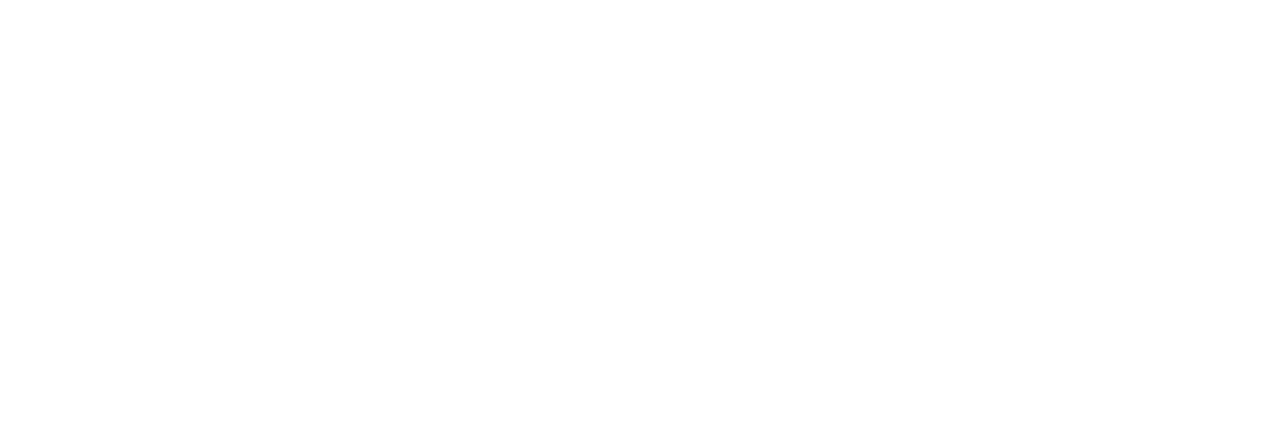
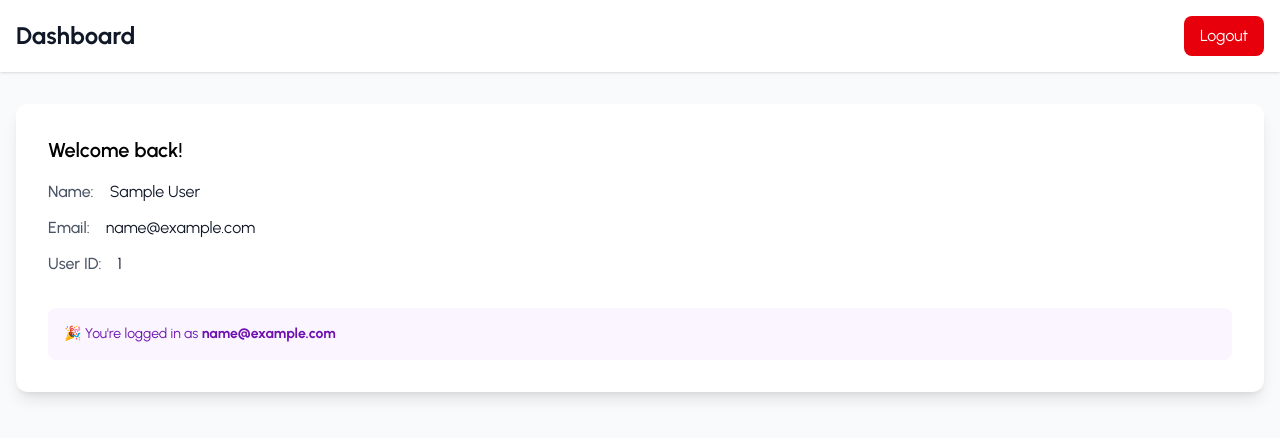
Before and after one commit to lalit2506verma/CloudShare, a React (Vite) app: page /dashboard in a window 1280 px wide. Before the commit this address had no page. Shown: the top 438 px of the page. Built offline with nearby package versions, Linux system fonts and the light colour scheme; sample sign-in values are in the browser's storage; a web font is replaced by a local one.

Commit message:
Added AuthContext and login and logout functionality also created protected routes

```diff
--- a/src/components/loginAndRegister/LoginSection.jsx
+++ b/src/components/loginAndRegister/LoginSection.jsx
@@ -58,7 +58,9 @@
                 />
               </div>
 
-              <button className="bg-purple-600 text-white py-2 rounded-lg hover:bg-purple-700 transition-all font-semibold">
+              <button
+                type=""
+                className="bg-purple-600 text-white py-2 rounded-lg hover:bg-purple-700 transition-all font-semibold">
                 {loading ? "Logging in..." : "Login"}
               </button>
 
--- a/src/config/AppRouter.jsx
+++ b/src/config/AppRouter.jsx
@@ -2,6 +2,8 @@
 import Landing from "../pages/Landing";
 import LoginPage from "../pages/LoginPage";
 import RegisterPage from "../pages/RegisterPage";
+import DashboardLayout from "../layouts/DashboardLayout";
+import ProtectedRoute from "./ProtectedRoute";
 
 const AppRouter = () => {
   return (
@@ -11,6 +13,15 @@
         <Route path="login" element={<LoginPage />} />
         <Route path="register" element={<RegisterPage />} />
       </Route>
+
+      <Route
+        path="/dashboard"
+        element={
+          <ProtectedRoute>
+            <DashboardLayout />
+          </ProtectedRoute>
+        }
+      />
     </Routes>
   );
 };
--- a/src/config/ProtectedRoute.jsx
+++ b/src/config/ProtectedRoute.jsx
@@ -1,5 +1,6 @@
 import React from 'react'
 import { Navigate } from 'react-router-dom';
+import { useAuth } from "../contexts/AuthContext";
 
 const ProtectedRoute = ({ children }) => {
   const { isAuthenticated, loading } = useAuth();
--- a/src/contexts/AuthContext.jsx
+++ b/src/contexts/AuthContext.jsx
@@ -9,23 +9,57 @@
 
   // Loading user and token from the localStorage
   useEffect(() => {
-    const storedToken = localStorage.getItem('token');
-    const storedUser = localStorage.getItem('user');
+    try {
+      const storedToken = localStorage.getItem("token");
+      const storedUser = localStorage.getItem("user");
 
-    if (storedToken && storedUser) {
-      setToken(storedToken);
-      setUser(JSON.parse(storedUser));
+      // Check if values exist and are not "undefined" string
+      if (
+        storedToken &&
+        storedToken !== "undefined" &&
+        storedUser &&
+        storedUser !== "undefined"
+      ) {
+        setToken(storedToken);
+        setUser(JSON.parse(storedUser));
+      } else {
+        // Clear invalid data
+        localStorage.removeItem("token");
+        localStorage.removeItem("user");
+      }
+    } catch (error) {
+      console.error("Error loading auth data from localStorage:", error);
+      // Clear corrupted data
+      localStorage.removeItem("token");
+      localStorage.removeItem("user");
+    } finally {
+      setLoading(false);
     }
-    setLoading(false);
   }, []);
 
   // Login function
   const login = (userData, authToken) => {
+    console.log("login function hit in AuthContext");
+    console.log("User data:", userData);
+    console.log("Token:", authToken);
+
+    // Validate inputs before storing
+    if (!userData || !authToken) {
+      console.error("Invalid login data: userData or authToken is missing");
+      return;
+    }
+
+    if (typeof userData !== "object") {
+      console.error("Invalid userData: must be an object");
+      return;
+    }
+
     setUser(userData);
     setToken(authToken);
 
-    localStorage.setItem('token', authToken);
-    localStorage.setItem('user', userData);
+    localStorage.setItem("token", authToken);
+    // FIXED: Must stringify user object before storing
+    localStorage.setItem("user", JSON.stringify(userData));
   };
 
   // Logout function
--- a/src/helper/AxiosConfig.js
+++ b/src/helper/AxiosConfig.js
@@ -29,10 +29,18 @@
   (response) => response,
   (error) => {
     if (error.response?.status == 401) {
-      // Token expired or invalid - clear auth and redirect to login
-      localStorage.removeItem('token');
-      localStorage.removeItem('user');
-      window.location.href = '/auth/login';
+      const currectPath = window.location.pathname;
+      const isAuthPage = currectPath.includes('/auth/login') ||
+        currectPath.includes('/auth/register');
+      const hadToken = localStorage.getItem('token');
+
+      if (hadToken && !isAuthPage) {
+        // Token expired or invalid - clear auth and redirect to login
+        localStorage.removeItem("token");
+        localStorage.removeItem("user");
+        window.location.href = '/auth/login';
+      }
+
     }
 
     return Promise.reject(error);
--- a/src/layouts/DashboardLayout.jsx
+++ b/src/layouts/DashboardLayout.jsx
@@ -1,8 +1,67 @@
+import { useNavigate } from "react-router-dom";
+import { useAuth } from "../contexts/AuthContext"
 
-const DashboardLayout = ({children}) => {
+const DashboardLayout = ({ children }) => {
+  const { user, logout } = useAuth();
+  const navigate = useNavigate();
+
+  const handleLogout = () => {
+    logout();
+    navigate("/auth/login");
+  };
+
   return (
-    <div>DashboardLayout</div>
-  )
+    <div className="min-h-screen bg-gray-50">
+      {/* Header */}
+      <header className="bg-white shadow-sm">
+        <div className="max-w-7xl mx-auto px-4 py-4 flex justify-between items-center">
+          <h1 className="text-2xl font-bold text-gray-900">Dashboard</h1>
+          <button
+            onClick={handleLogout}
+            className="bg-red-600 text-white px-4 py-2 rounded-lg hover:bg-red-700 transition-all"
+          >
+            Logout
+          </button>
+        </div>
+      </header>
+
+      {/* Main Content */}
+      <main className="max-w-7xl mx-auto px-4 py-8">
+        <div className="bg-white rounded-xl shadow-lg p-8">
+          <h2 className="text-xl font-semibold mb-4">Welcome back!</h2>
+
+          {/* Display User Information */}
+          <div className="space-y-3">
+            <div className="flex items-center gap-4">
+              <span className="text-gray-600 font-medium">Name:</span>
+              <span className="text-gray-900">
+                {user?.firstName} {user?.lastName}
+              </span>
+            </div>
+
+            <div className="flex items-center gap-4">
+              <span className="text-gray-600 font-medium">Email:</span>
+              <span className="text-gray-900">{user?.email}</span>
+            </div>
+
+            {user?.userId && (
+              <div className="flex items-center gap-4">
+                <span className="text-gray-600 font-medium">User ID:</span>
+                <span className="text-gray-900">{user.userId}</span>
+              </div>
+            )}
+          </div>
+
+          {/* Example of using user data in components */}
+          <div className="mt-8 p-4 bg-purple-50 rounded-lg">
+            <p className="text-sm text-purple-800">
+              🎉 You're logged in as <strong>{user?.email}</strong>
+            </p>
+          </div>
+        </div>
+      </main>
+    </div>
+  );
 }
 
 export default DashboardLayout
--- a/src/pages/LoginPage.jsx
+++ b/src/pages/LoginPage.jsx
@@ -39,11 +39,10 @@
       setError("Password is required");
       return false;
     }
-    if (!/\S+\.\S+/.test(credentials.email)) {
+    if (!/\S+@\S+\.\S+/.test(credentials.email)) {
       setError("Please provide a valid email");
       return false;
     }
-
     return true;
   };
 
@@ -63,9 +62,13 @@
       const response = await loginUser(credentials);
       console.log(response);
 
-      if (response.token && response.user) {
-        login(response.user, response.token)
-        navigate('/dashboard');
+      if (response.token && response.userDto) {
+        login(response.userDto, response.token);
+
+        // redirecting to Home page after 1 second
+        setTimeout(() => {
+          navigate("/dashboard");
+        }, 1500);
       }
 
       // Reset Credentials
@@ -74,10 +77,6 @@
         password: "",
       });
 
-      // redirecting to Home page after 1 second
-      setTimeout(() => {
-        navigate("/home");
-      }, 1500);
     } catch (error) {
       // Handle response format
       const errorMessage =
--- a/src/services/AuthService.js
+++ b/src/services/AuthService.js
@@ -18,8 +18,6 @@
 
   try {
     const response = await myAxios.post("/auth/login", credentials);
-    // Setting token in the local Storage in browser
-    localStorage.setItem("token", response);
     return response.data;
   }
   catch (error) {
```
